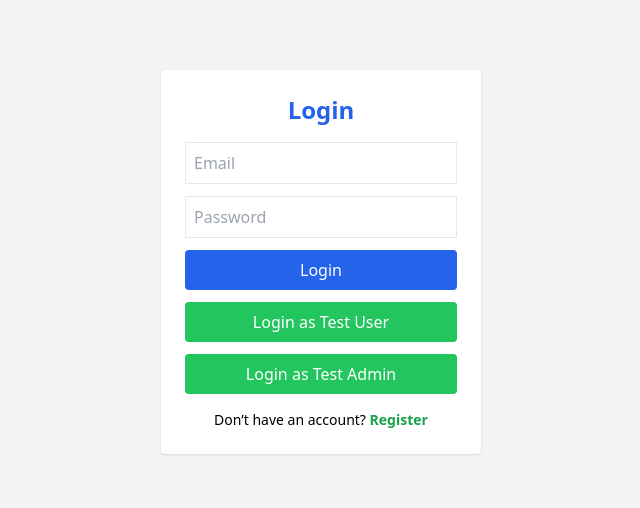
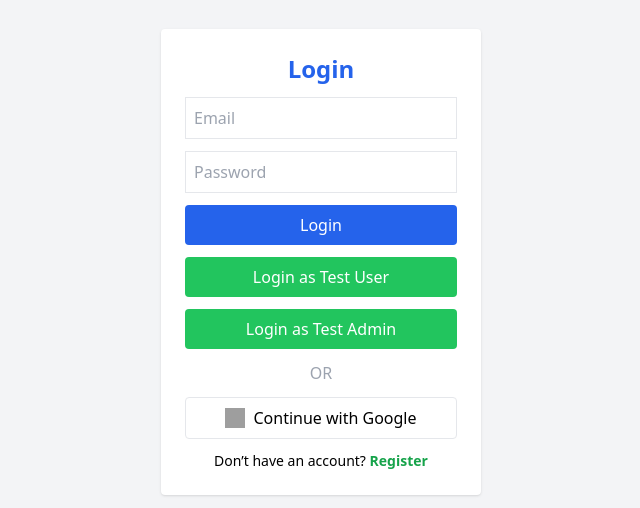
Before and after one commit to VishnuYelde/Feedback-Management-System-App-React-Frontend, a React (Vite) app in the folder feedback_management_system/: page /login in a window 1280 px wide. Shown: the part 138-646 px from the top of the page, without its empty margins (319-959 px from the left). Built offline with nearby package versions, Linux system fonts and the light colour scheme; grey boxes are pictures that could not be loaded.

Commit message:
OAuth2 Authorization implemented

```diff
--- a/feedback_management_system/src/pages/auth/Login.jsx
+++ b/feedback_management_system/src/pages/auth/Login.jsx
@@ -4,12 +4,13 @@ import { loginUser } from "../../api/authApi";
 import { useNavigate, Link } from "react-router-dom";
 
 const Login = () => {
-  const { login } = useContext(AuthContext);
+  const { login, user } = useContext(AuthContext);
   const navigate = useNavigate();
 
   const [email, setEmail] = useState("");
   const [password, setPassword] = useState("");
 
+  // Common login handler
   const doLogin = async (email, password) => {
     try {
       const res = await loginUser({ email, password });
@@ -28,6 +29,7 @@ const Login = () => {
     doLogin(email, password);
   };
 
+  // Test logins
   const handleTestLogin = () => {
     doLogin("test@gmail.com", "12345");
   };
@@ -36,16 +38,26 @@ const Login = () => {
     doLogin("admin@gmail.com", "12345");
   };
 
+  // Google OAuth
+  const handleGoogleLogin = () => {
+    window.location.href =
+      "http://localhost:8080/oauth2/authorization/google";
+  };
 
   return (
     <div className="min-h-screen flex items-center justify-center bg-gray-100">
-      <form className="bg-white p-6 rounded shadow w-80" onSubmit={handleSubmit}>
-        <h2 className="text-2xl font-bold mb-4 text-center text-blue-600">Login</h2>
+      <form
+        className="bg-white p-6 rounded shadow w-80 space-y-3"
+        onSubmit={handleSubmit}
+      >
+        <h2 className="text-2xl font-bold text-center text-blue-600">
+          Login
+        </h2>
 
         <input
           type="email"
           placeholder="Email"
-          className="w-full p-2 border mb-3"
+          className="w-full p-2 border"
           value={email}
           onChange={(e) => setEmail(e.target.value)}
           required
@@ -54,7 +66,7 @@ const Login = () => {
         <input
           type="password"
           placeholder="Password"
-          className="w-full p-2 border mb-3"
+          className="w-full p-2 border"
           value={password}
           onChange={(e) => setPassword(e.target.value)}
           required
@@ -64,10 +76,11 @@ const Login = () => {
           Login
         </button>
 
+        {/* Test users */}
         <button
           type="button"
           onClick={handleTestLogin}
-          className="w-full bg-green-500 text-white py-2 rounded mt-3 hover:bg-green-600"
+          className="w-full bg-green-500 text-white py-2 rounded hover:bg-green-600"
         >
           Login as Test User
         </button>
@@ -75,13 +88,32 @@ const Login = () => {
         <button
           type="button"
           onClick={handleTestAdminLogin}
-          className="w-full bg-green-500 text-white py-2 rounded mt-3 hover:bg-green-600"
+          className="w-full bg-green-500 text-white py-2 rounded hover:bg-green-600"
         >
           Login as Test Admin
         </button>
 
+        {/* Google OAuth (hide if already logged in) */}
+        {!user && (
+          <>
+            <div className="text-center text-gray-400">OR</div>
 
-        <p className="text-sm text-center mt-4">
+            <button
+              type="button"
+              onClick={handleGoogleLogin}
+              className="w-full border py-2 rounded flex justify-center items-center gap-2 hover:bg-gray-100"
+            >
+              <img
+                src="https://developers.google.com/identity/images/g-logo.png"
+                alt="Google"
+                className="w-5 h-5"
+              />
+              Continue with Google
+            </button>
+          </>
+        )}
+
+        <p className="text-sm text-center mt-2">
           Don’t have an account?{" "}
           <Link to="/register" className="text-green-600 font-semibold">
             Register
--- /dev/null
+++ b/feedback_management_system/src/pages/auth/OAuth2Redirect.jsx
@@ -0,0 +1,22 @@
+import { useEffect, useContext } from "react";
+import { useNavigate, useSearchParams } from "react-router-dom";
+import { AuthContext } from "../../context/AuthContext";
+
+const OAuth2Redirect = () => {
+  const { login } = useContext(AuthContext);
+  const [params] = useSearchParams();
+  const navigate = useNavigate();
+
+  useEffect(() => {
+    const token = params.get("token");
+    if (token) {
+      login(token);
+      const decoded = JSON.parse(atob(token.split(".")[1]));
+      navigate(decoded.role === "ADMIN" ? "/admin" : "/user");
+    }
+  }, []);
+
+  return <p>Logging in...</p>;
+};
+
+export default OAuth2Redirect;
--- a/feedback_management_system/src/pages/auth/Register.jsx
+++ b/feedback_management_system/src/pages/auth/Register.jsx
@@ -32,6 +32,10 @@ const Register = () => {
     }
   };
 
+  const handleGoogleRegister = () => {
+    window.location.href = "http://localhost:8080/oauth2/authorization/google";
+  };
+
   return (
     <div className="min-h-screen flex items-center justify-center bg-slate-100">
       <form
@@ -41,6 +45,29 @@ const Register = () => {
         <h2 className="text-2xl font-bold mb-4 text-center text-green-600">
           Register
         </h2>
+
+        {/* GOOGLE OAUTH BUTTON */}
+        <p className="text-sm text-center text-gray-500 mb-4">
+          Register using Google
+        </p>
+
+        <button
+          type="button"
+          onClick={handleGoogleRegister}
+          className="w-full border py-2 mb-3 rounded flex justify-center items-center gap-2 hover:bg-gray-100"
+        >
+          <img
+            src="https://developers.google.com/identity/images/g-logo.png"
+            alt="Google"
+            className="w-5 h-5"
+          />
+          Continue with Google
+        </button>
+
+        <div className="text-center text-gray-400">OR</div>
+        <p className="text-sm text-center text-gray-500 mb-4">
+          Create an account manually
+        </p>
 
         <input
           type="text"
--- a/feedback_management_system/src/routes/AppRoutes.jsx
+++ b/feedback_management_system/src/routes/AppRoutes.jsx
@@ -1,6 +1,7 @@
 import { Routes, Route } from "react-router-dom";
 import Login from "../pages/auth/Login";
 import Register from "../pages/auth/Register";
+import OAuth2Redirect from "../pages/auth/OAuth2Redirect";
 import AdminDashboard from "../pages/admin/AdminDashboard";
 import UserDashboard from "../pages/user/UserDashboard";
 import Unauthorized from "../pages/Unauthorized";
@@ -8,6 +9,8 @@ import Unauthorized from "../pages/Unauthorized";
 import PrivateRoute from "./PrivateRoute";
 import AdminRoute from "./AdminRoute";
 import PublicRoute from "./PublicRoute";
+
+
 
 const AppRoutes = () => {
   return (
@@ -51,6 +54,7 @@ const AppRoutes = () => {
           </PrivateRoute>
         }
       />
+      <Route path="/oauth2/redirect" element={<OAuth2Redirect />} />
 
       <Route path="/unauthorized" element={<Unauthorized />} />
 
```
